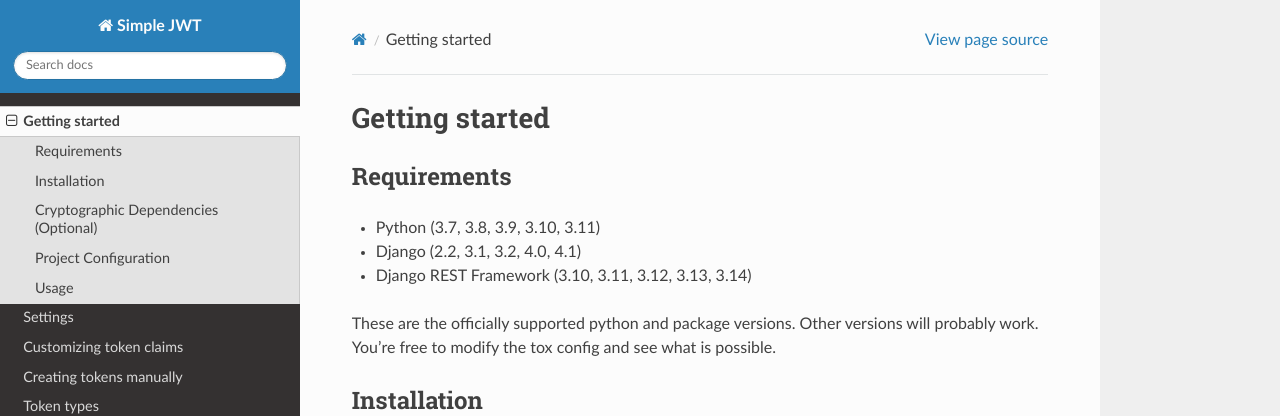
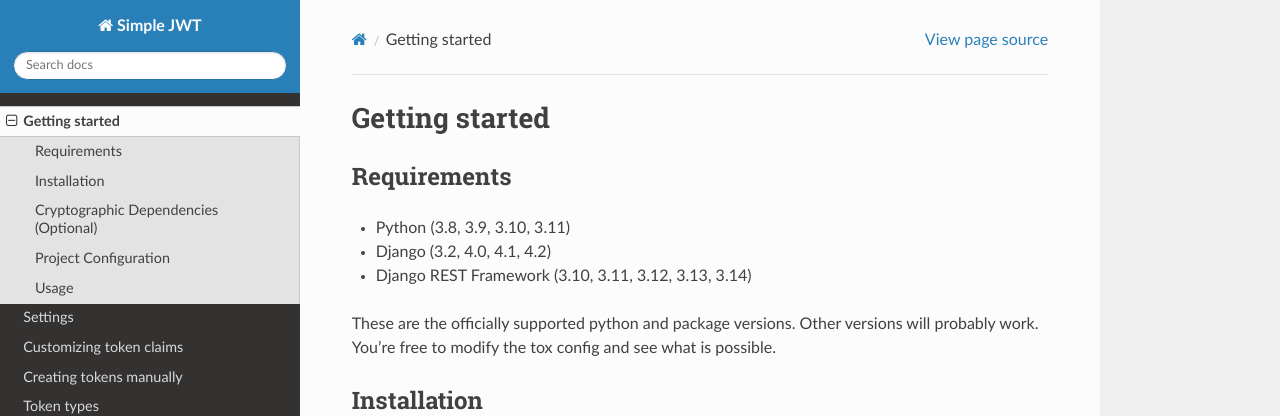
Before and after one commit to jazzband/djangorestframework-simplejwt, a Sphinx documentation site: the page built from docs/getting_started.rst, in a window 1280 px wide and 900 px high. Shown: the top 416 px of the window. Built offline with Sphinx 7.4.7 and the Read the Docs theme 2.0.0, drawn with Linux system fonts in a browser that asks for light colours; the version number could not be read and is left out.

Commit message:
remove django 2.2

```diff
--- a/docs/getting_started.rst
+++ b/docs/getting_started.rst
@@ -6,9 +6,10 @@ Getting started
 Requirements
 ------------
 
-* Python (3.7, 3.8, 3.9, 3.10, 3.11)
-* Django (2.2, 3.1, 3.2, 4.0, 4.1)
+* Python (3.8, 3.9, 3.10, 3.11)
+* Django (3.2, 4.0, 4.1, 4.2)
 * Django REST Framework (3.10, 3.11, 3.12, 3.13, 3.14)
+
 
 These are the officially supported python and package versions.  Other versions
 will probably work.  You're free to modify the tox config and see what is
```
